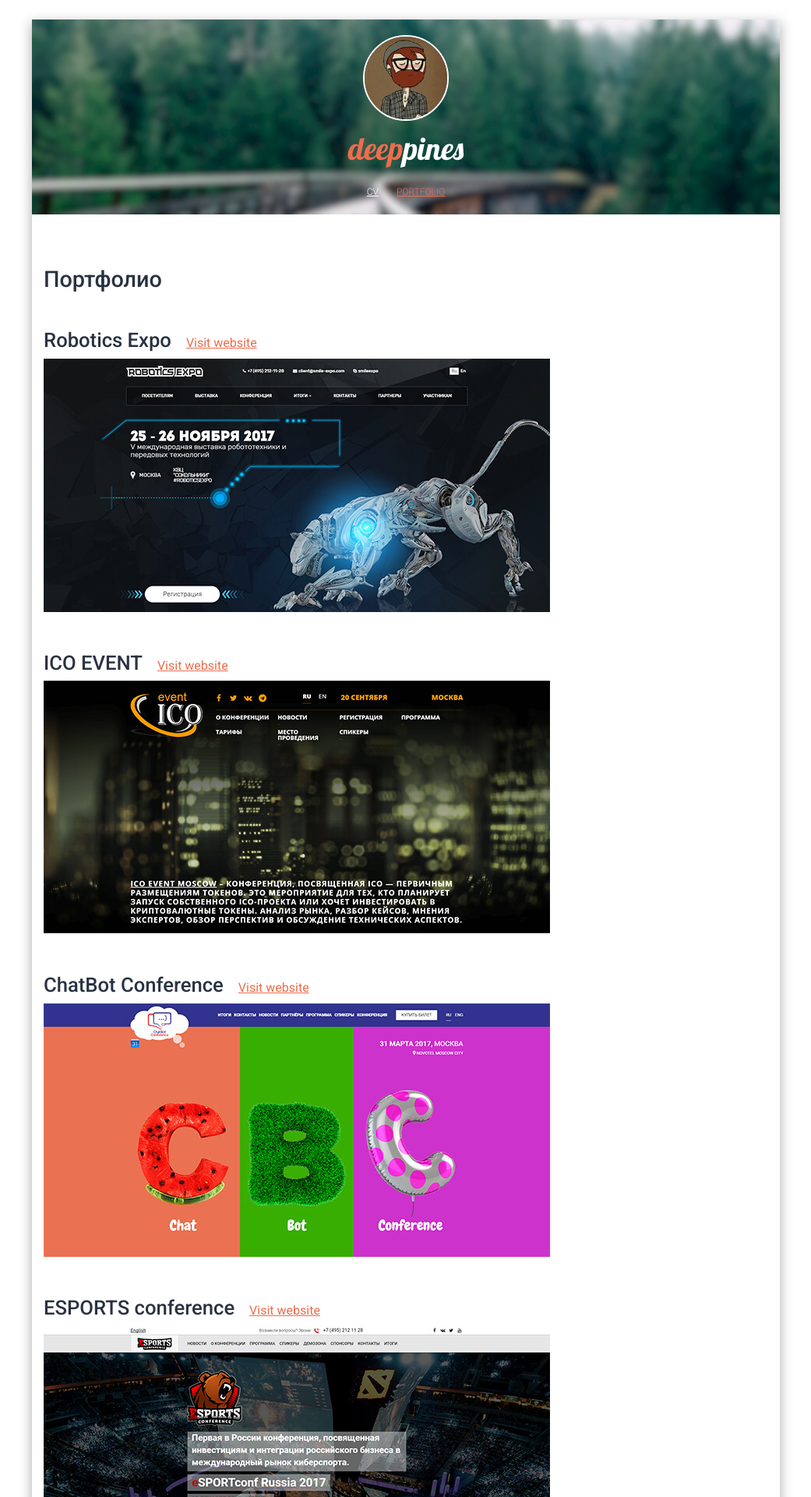
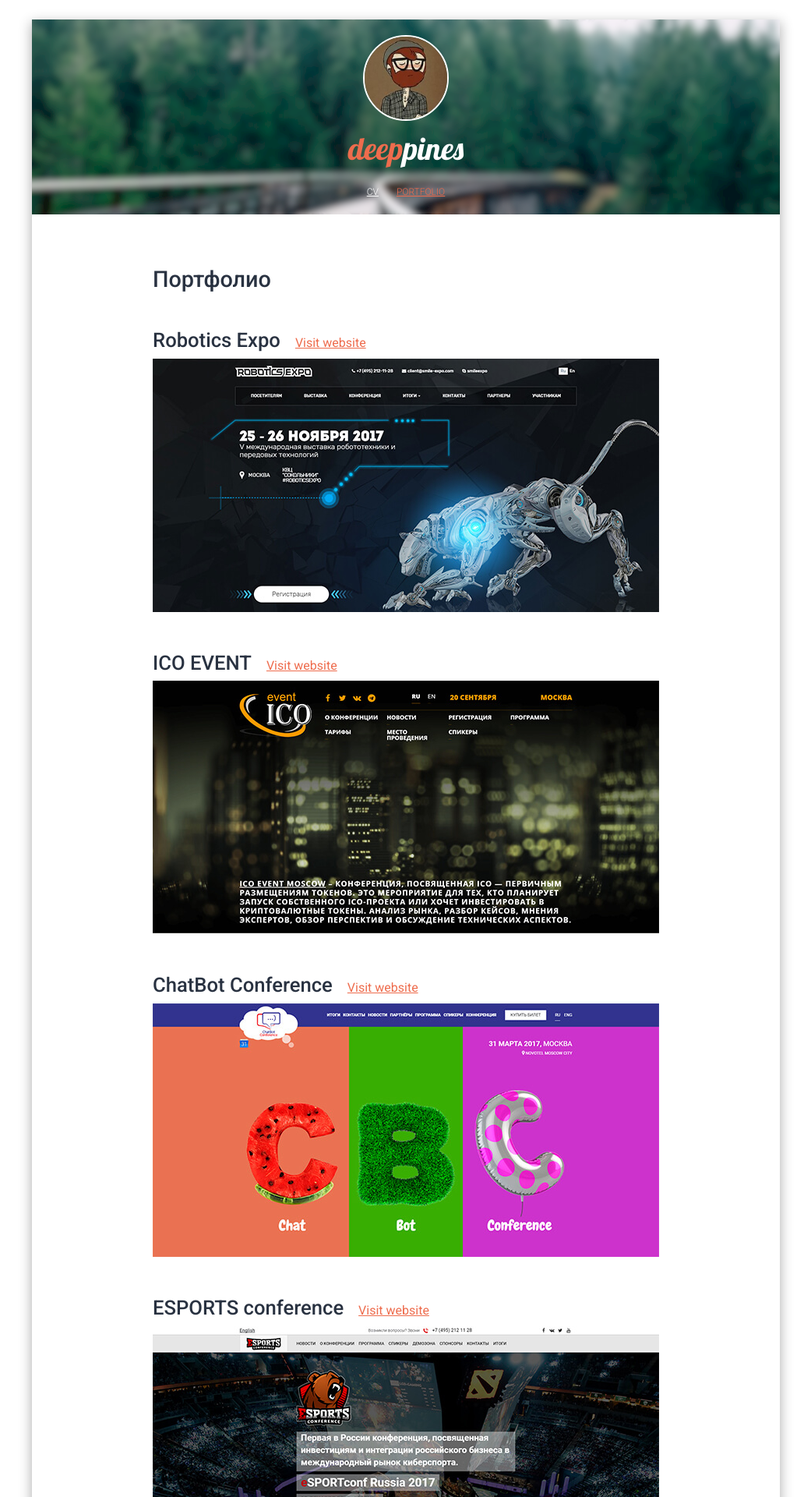
Before and after one commit to deeppines/deeppines.github.io, a Jekyll site: the page built from projects.html, in a window 1280 px wide. Shown: the top 1920 px of the page at 78% size, without its empty margins (119-1160 px from the left). Built offline with Jekyll 4.4.1, drawn with Linux system fonts in a browser that asks for light colours.

Commit message:
del old style

```diff
--- a/_sass/_common.scss
+++ b/_sass/_common.scss
@@ -122,6 +122,7 @@
     justify-content: flex-start;
     align-items: stretch;
     width: 100%;
+    max-width: 680px;
     min-height: 100%;
     margin: 0 auto;
     padding: 45px 15px;
@@ -166,17 +167,3 @@
         color: $gunmetal;
     }
 }
-
-.post-comment {
-    width: 100%;
-    max-width: 650px;
-    margin-left: auto;
-    margin-right: auto;
-}
-
-.page-wrap {
-    width: 100%;
-    max-width: 650px;
-    margin-right: auto;
-    margin-left: auto;
-}
```
